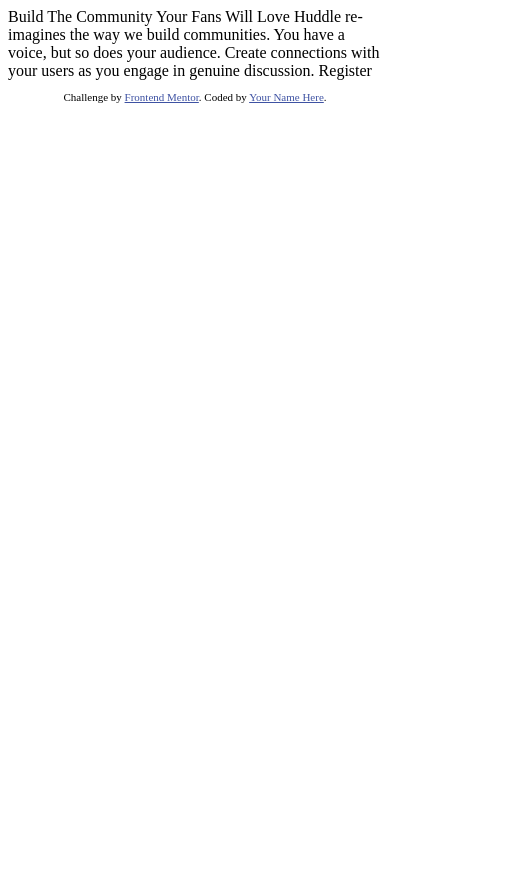
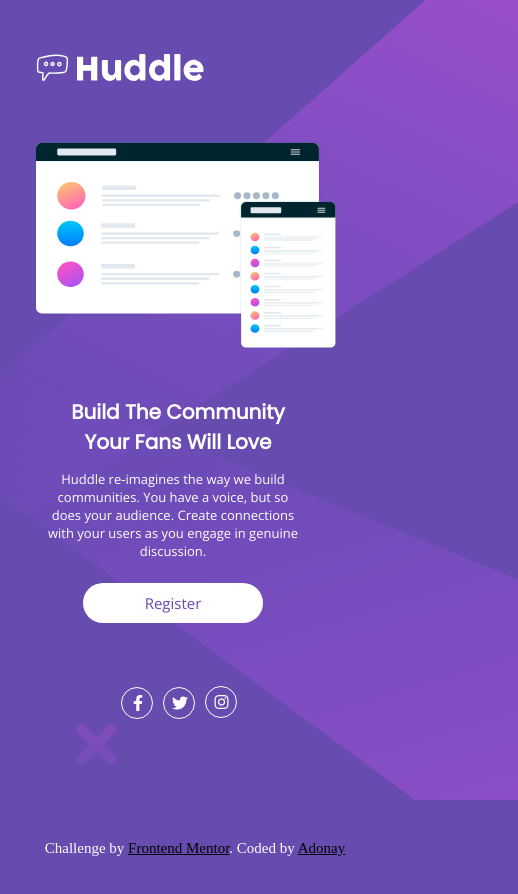
Before and after one commit to Adonay-Pro/huddle-landing-page-with-single-introductory-section-master, a plain HTML site: page index.html in a window 390 px wide. Shown: the whole page, 518 px wide, since content can reach past the window. Before the commit the page ends 844 px from the top, so only its background shows below. Drawn offline with nearby package versions, Linux system fonts and the light colour scheme.

Commit message:
Finishing it

```diff
--- /dev/null
+++ b/css/estilos.css
@@ -0,0 +1,216 @@
+@import url('https://fonts.googleapis.com/css2?family=Open+Sans&family=Poppins&display=swap');
+
+
+body{
+    background-color: hsl(257, 40%, 49%);
+    background-image: url("/images/bg-desktop.svg");
+    background-repeat: no-repeat;
+    }
+
+
+    div.huddle{
+    margin-top: 45px;
+    margin-left: 45px;
+    margin-right: 55px;
+    margin-bottom: 0;
+    height:70%;
+
+    }
+
+    .logo {
+    float: left;
+    width: 180px;
+
+    }
+
+    .mockup{
+
+    margin-top: 60px;
+    width: 600px;
+    position: relative;
+    top: 50px;
+    right: 180px;
+    }
+
+    .content{
+    width:400px;
+    position: relative;
+    left: 650px;
+    bottom: 360px;
+    }
+
+    .content h1{
+        font-family:'Poppins', sans-serif, 'Open Sans', sans-serif;
+        color: white;
+    }
+
+    .content p{
+        font-family:'Open Sans', sans-serif, 'Poppins', sans-serif;
+        color: white;
+        width: 465px;
+    }
+
+    .boton{
+        background-color: white;
+        width: 170px;
+        border-radius: 25px;
+        height: 35px;
+        font-family:'Open Sans', sans-serif, 'Poppins', sans-serif;
+        color: hsl(257, 40%, 49%);
+        text-align: center;
+        padding-top: 10px;
+        font-weight: 400 ;
+        font-size: 15px;
+    }
+
+    .boton:hover{
+        background-color: hsl(300, 69%, 71%);
+        color: white;
+    }
+
+    .social{
+        position: relative;
+        bottom: 370px;
+        left: 660px;
+    }
+
+    .face, .twitter, .instagram{
+    background-color: hsl(257, 40%, 49%);;
+    border-radius: 50%;
+    border: 1px solid white;
+    width: 30px;
+    height: 30px;
+
+    }
+
+    .face{
+        position: relative;
+        top: 170px;
+        left: 336px;
+    }
+
+    .fab.fa-facebook-f, .fab.fa-instagram, .fab.fa-twitter{
+        color: white;
+        width: 8px;
+    }
+
+    .fab.fa-facebook-f{
+        position: relative;
+        top: 7px;
+        left: 11px;
+    }
+
+    .face:hover, .twitter:hover, .instagram:hover {
+        border: 1px solid hsl(300, 69%, 71%);
+
+    }
+    .fab.fa-facebook-f:hover, .fab.fa-instagram:hover, .fab.fa-twitter:hover{
+        color: hsl(300, 69%, 71%);
+    }
+
+    .twitter{
+        position: relative;
+        top: 138px;
+        left: 378px;
+    }
+
+    .fab.fa-twitter{
+        position: relative;
+        top: 7px;
+        left: 8px;
+
+    }
+
+    .instagram{
+        position: relative;
+        top: 105px;
+        left: 420px;
+        }
+
+    .fab.fa-instagram{
+            position: relative;
+            top: 7px;
+            left: 8.5px;
+        }
+
+.footer{
+    position: relative;
+    bottom: 10px;
+}
+
+.attribution {
+    font-size: 15px;
+     text-align: center;
+     color:white;
+     padding-top: 150px;
+}
+.attribution a {
+    color: black; }
+
+
+@media screen and (max-width: 800px){
+
+    body{
+        height: 900px;
+    }
+
+    .logo{
+        margin-left: -25px;
+    }
+    .div .huddle{
+        margin-top: 45px;
+        margin-left: 30px;
+        margin-right: 30px;
+        margin-bottom: 0;
+        width: 350px;
+    }
+    .mockup{
+        margin: auto;
+        width: 305px;
+        height: 210px;
+        padding-left: 160px;
+    }
+
+    .content{
+        position: relative;
+        top: 80px;
+        left: -30px;
+        height: 150px;
+        font-size: 13px;
+        width: 300px;
+
+    }
+
+    h1 {
+        padding-left: 30px;
+        width: 250px;
+        text-align: center;
+        font-size: 20px;
+    }
+
+    .content  p {
+        margin: auto;
+        width: 250px;
+        text-align: center;
+        padding-bottom: 23px;
+    }
+   .boton{
+       margin: auto;
+       width: 180px;
+       height: 25px;
+       text-align: center;
+       padding-bottom: 5px;
+
+   }
+
+   .social{
+       height: 100px;
+       position: relative;
+       top: 50px;
+       left: -280px;
+       right: 400px;
+       margin: auto;
+       width: 250px;
+   }
+
+}
--- a/index.html
+++ b/index.html
@@ -3,31 +3,52 @@
 <head>
   <meta charset="UTF-8">
   <meta name="viewport" content="width=device-width, initial-scale=1.0"> <!-- displays site properly based on user's device -->
+  <title>Frontend Mentor | Huddle landing page with single introductory section</title>
 
   <link rel="icon" type="image/png" sizes="32x32" href="./images/favicon-32x32.png">
+  <link href="/css/estilos.css" rel="stylesheet">
+  <link rel="stylesheet" href="https://use.fontawesome.com/releases/v5.8.1/css/all.css" integrity="sha384-50oBUHEmvpQ+1lW4y57PTFmhCaXp0ML5d60M1M7uH2+nqUivzIebhndOJK28anvf" crossorigin="anonymous">
 
-  <title>Frontend Mentor | Huddle landing page with single introductory section</title>
-
-  <!-- Feel free to remove these styles or customise in your own stylesheet 👍 -->
-  <style>
-    .attribution { font-size: 11px; text-align: center; }
-    .attribution a { color: hsl(228, 45%, 44%); }
-  </style>
 </head>
 <body>
+<div class="huddle" role="main">
 
-  Build The Community Your Fans Will Love
 
-  Huddle re-imagines the way we build communities. You have a voice, but so does your audience.
-  Create connections with your users as you engage in genuine discussion.
+  <img class="logo" src="/images/logo.svg" alt="logohuddle">
 
-  Register
 
+        <div class="imagen">
+       <img class="mockup" src="/images/illustration-mockups.svg" alt="illustration-mockups">
+      </div>
+    <div class="content">
+      <h1>Build The Community Your Fans Will Love</h1>
+      <p>Huddle re-imagines the way we build communities. You have a voice, but so does your audience.
+        Create connections with your users as you engage in genuine discussion. </p>
+
+        <div class="boton">Register</div>
+      </div>
+
+    <div class="social">
+       <div class="face">
+       <i class="fab fa-facebook-f"></i>
+    </div>
+
+
+        <div class="twitter">
+        <i class="fab fa-twitter"></i></div>
+
+
+        <div class="instagram">
+        <i class="fab fa-instagram"></i></div>
+        </div>
+</div>
   <footer>
     <p class="attribution">
       Challenge by <a href="https://www.frontendmentor.io?ref=challenge" target="_blank">Frontend Mentor</a>.
-      Coded by <a href="#">Your Name Here</a>.
+      Coded by <a href="#">Adonay</a>
     </p>
   </footer>
+  <!--<script type="module" src="https://unpkg.com/ionicons@5.5.2/dist/ionicons/ionicons.esm.js"></script>
+  <script nomodule src="https://unpkg.com/ionicons@5.5.2/dist/ionicons/ionicons.js"></script>-->
 </body>
 </html>
```
Also changed, not shown: design/Screenshot-Challenge 2.png (added), 1 other file.
